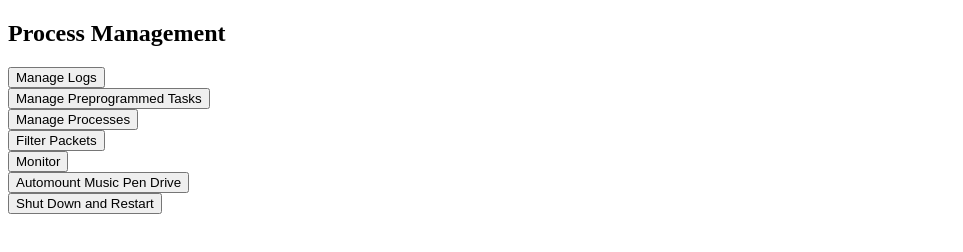
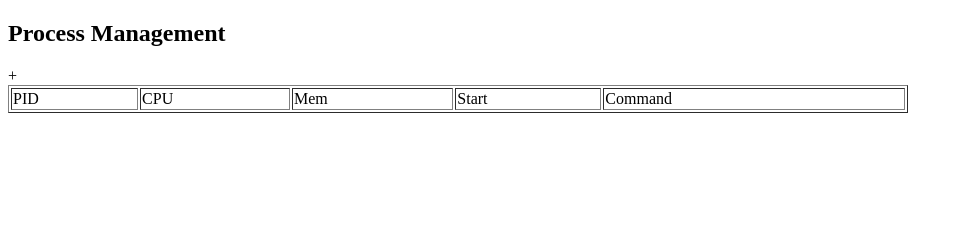
Before and after one commit to youssefbat-e/ASO, a plain HTML site: page src/processMgmnt.html in a window 1280 px wide. Shown: the whole page, without its empty margins (0-963 px from the left). Drawn offline with Linux system fonts and the light colour scheme.

Commit message:
last state

```diff
--- a/src/processMgmnt.html
+++ b/src/processMgmnt.html
@@ -8,27 +8,15 @@
   <body>
     <h2>Process Management</h2>
     <div>
-        <form action="\scripts\logsManagement.sh" method="post">
-            <input type="button" value="Manage Logs" />
-        </form>
-        <form action="\scripts\managePreprTasks.sh" method="post">
-            <input type="button" value="Manage Preprogrammed Tasks" />
-        </form>
-        <form action="\scripts\processMgmnt.sh" method="post">
-            <input type="button" value="Manage Processes" />
-        </form>
-        <form action="\scripts\packetFiltering.sh" method="post">
-            <input type="button" value="Filter Packets" />
-        </form>
-        <form action="\scripts\monitoring.sh" method="post">
-            <input type="button" value="Monitor" />
-        </form>
-        <form action="\scripts\automountMusicSearch.sh" method="post">
-            <input type="button" value="Automount Music Pen Drive" />
-        </form>
-        <form action="\scripts\shutDownRestart.sh" method="post">
-            <input type="button" value="Shut Down and Restart" />
-        </form>
+       <table width="900px" border="1">+
+            <tr>
+                <td> PID </td>
+                <td> CPU </td>
+                <td> Mem </td>
+                <td> Start </td>
+                <td> Command </td>
+            </tr>
+       </table>
     </div>
   </body>
 </html>
```
Also changed, not shown: src/index.html (+7 -7 lines), 1 other file.
